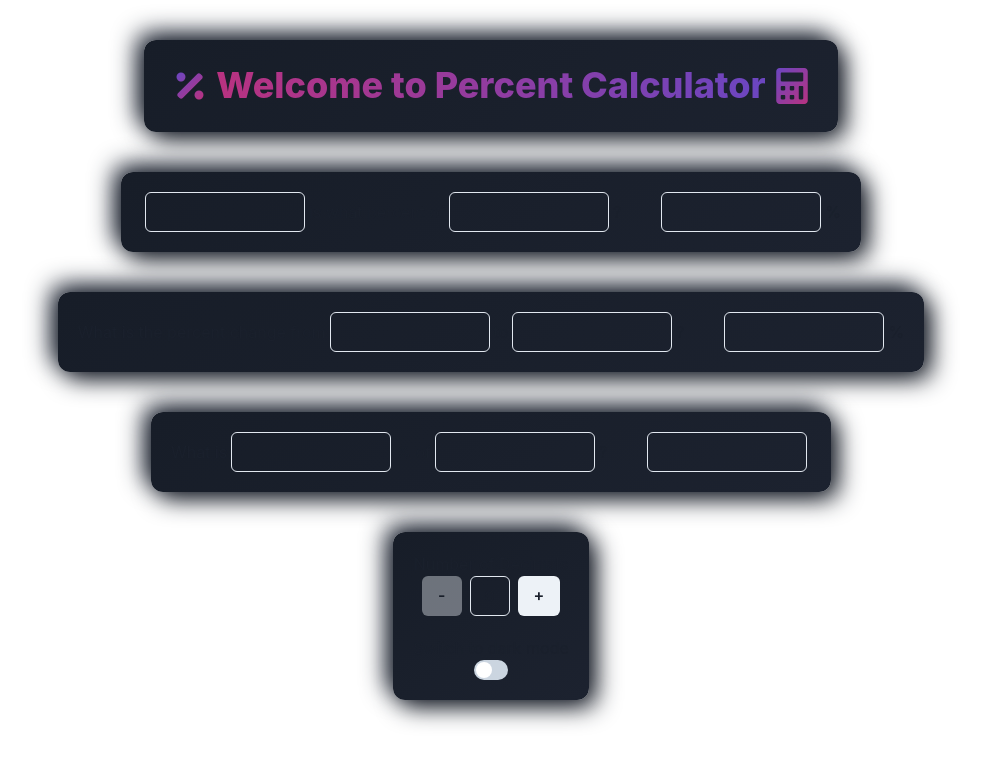
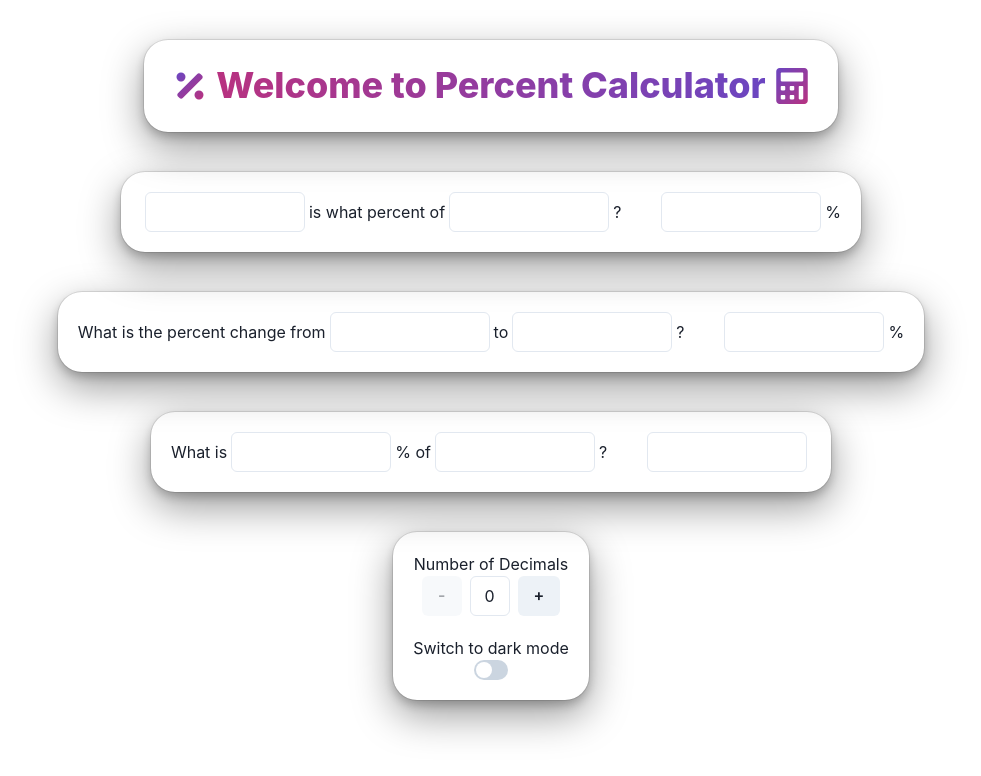
Before and after one commit to trenaryja/percent-calculator, a Next.js app: page / in a window 1280 px wide. Shown: the top 776 px of the page, without its empty margins (149-1130 px from the left). Built offline with nearby package versions, Linux system fonts and the light colour scheme.

Commit message:
revert neomorphism shadows

```diff
--- a/src/theme.tsx
+++ b/src/theme.tsx
@@ -12,25 +12,14 @@ const config: ThemeConfig = { initialColorMode: 'system', useSystemColorMode: tr
 
 const theme = extendTheme({ config, breakpoints })
 
-const blur = 10
-const shadowSize = 7
-
 export const BubbleFlexProps: BoxProps = {
 	py: 5,
 	px: 5,
 	m: 5,
 	width: [theme.space[60], 'unset'],
-	borderRadius: 'xl',
-	background: 'linear-gradient(145deg, #171d28, #1c222f)',
-	boxShadow: `${shadowSize}px ${shadowSize}px ${2 * shadowSize + blur}px #161b25, -${shadowSize}px -${shadowSize}px ${
-		2 * shadowSize + blur
-	}px #1e2533`,
+	borderRadius: theme.fontSizes['2xl'],
+	boxShadow: theme.shadows['dark-lg'],
 }
-
-// border-radius: 50px;
-// background: #1a202c;
-// box-shadow:  20px 20px 60px #161b25,
-//              -20px -20px 60px #1e2533;
 
 export const useSvgGradient = (color1: string, color2: string) => {
 	const info = {
```
